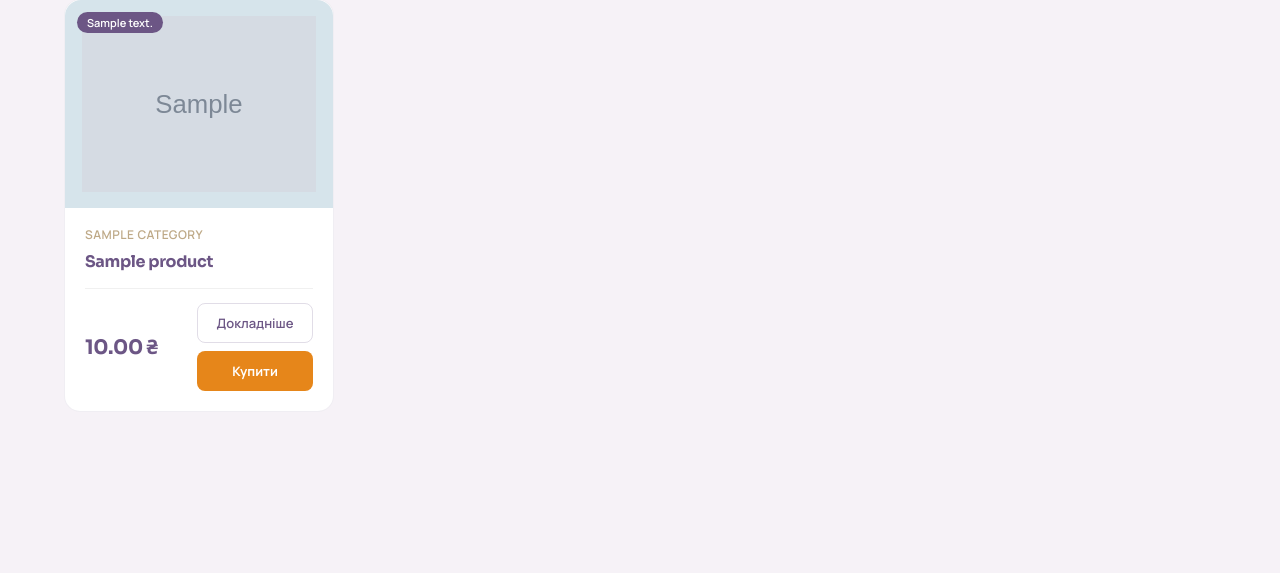
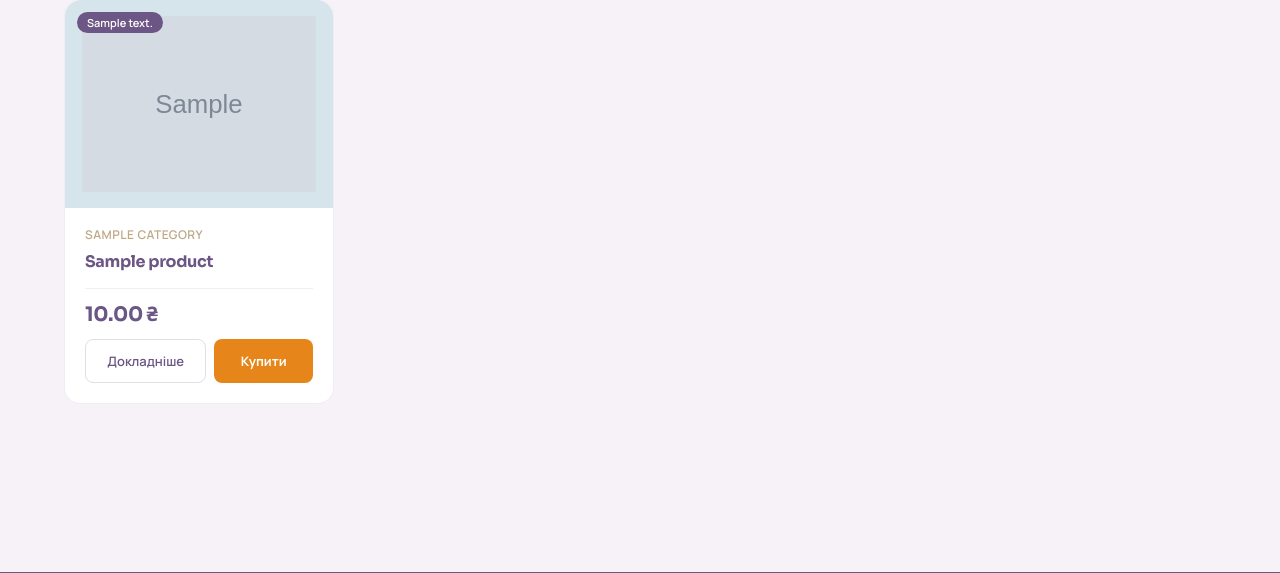
Before and after one commit to BonisOleg/sun_panel_andr, a Django app: page /poshuk/ in a window 1280 px wide. Shown: the part 535-1108 px from the top of the page. Run offline with Django 5.2, Linux system fonts and the light colour scheme; data comes from the database, SQL or seed files in the repository; tables that the repository leaves empty hold one stand-in row (values such as "Sample post"); grey boxes marked "Sample" are stand-in pictures.

Commit message:
Stack the product card price above the action buttons so long prices no longer cover them.
Co-authored-by: Cursor <cursoragent@cursor.com>

```diff
--- a/static/css/pages/catalog-section.css
+++ b/static/css/pages/catalog-section.css
@@ -293,17 +293,14 @@
 .card-bottom {
   margin-top: auto;
   display: flex;
-  flex-direction: row;
-  align-items: center;
-  justify-content: space-between;
+  flex-direction: column;
+  align-items: stretch;
   gap: 0.75rem;
   padding-top: 0.875rem;
   border-top: 1px solid rgb(0 0 0 / 0.06);
 }
 
 .price-box {
-  min-height: 1.5rem;
-  flex: 1 1 auto;
   min-width: 0;
 }
 
@@ -311,42 +308,41 @@
   display: none;
 }
 
-.card-bottom:has(.price-box:empty) .button-group {
-  width: 100%;
-  margin-left: 0;
-}
-
 .price {
-  display: inline-block;
+  display: block;
   font-family: var(--font-display);
   font-size: 1.25rem;
   font-weight: 800;
   color: #6c5685;
   letter-spacing: -0.02em;
-  white-space: nowrap;
+  line-height: 1.2;
 }
 
 .button-group {
   display: flex;
-  flex-direction: column;
+  flex-direction: row;
   align-items: stretch;
-  flex: 0 0 auto;
-  margin-left: auto;
   gap: 0.5rem;
-  min-width: 7.25rem;
+  width: 100%;
+  min-width: 0;
 }
 
-.button-group form {
-  display: contents;
+.button-group form,
+.button-group .cart-add-control {
+  display: flex;
+  flex: 1 1 0;
+  min-width: 0;
 }
 
 .btn-outline {
   display: inline-flex;
   align-items: center;
   justify-content: center;
-  width: 100%;
-  padding: 0.5rem 0.875rem;
-  min-height: 2.5rem;
+  flex: 1 1 0;
+  width: auto;
+  min-width: 0;
+  padding: 0.5rem 0.65rem;
+  min-height: 2.75rem;
   border: 1px solid rgb(108 86 133 / 0.2);
   border-radius: 0.5rem;
   color: #6c5685;
@@ -370,8 +366,9 @@
   align-items: center;
   justify-content: center;
   width: 100%;
-  padding: 0.5rem 1rem;
-  min-height: 2.5rem;
+  min-width: 0;
+  padding: 0.5rem 0.65rem;
+  min-height: 2.75rem;
   font-size: 0.8125rem;
   border-radius: 0.5rem;
   flex: 0 0 auto;
```
